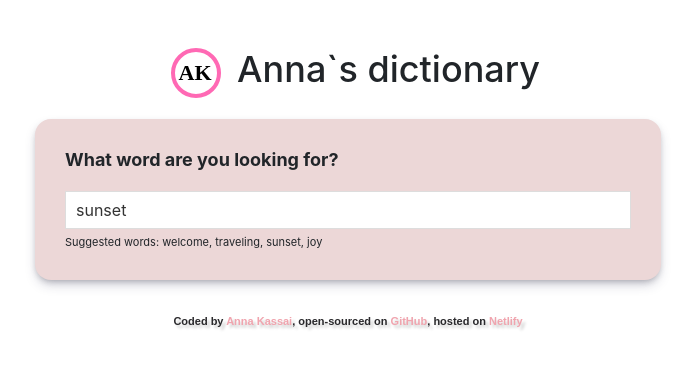
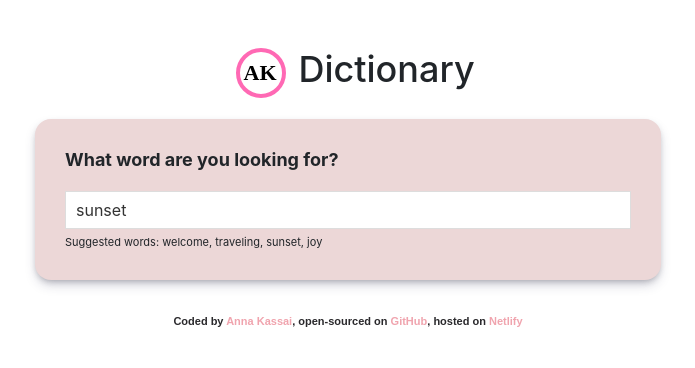
Before and after one commit to annakassai/dictionary_project, a React (Create React App) app: page / in a window 1280 px wide. Shown: the top 368 px of the page, without its empty margins (292-987 px from the left). Built offline with nearby package versions, Linux system fonts and the light colour scheme; no server answers.

Commit message:
Style tweaks,  removed unnecessary elements

```diff
--- a/src/App.css
+++ b/src/App.css
@@ -1,11 +1,11 @@
 body {
   background:#ffffff;
   max-width: 650px;
-  margin:0 auto;
+  margin:20px auto;
 }
 
 .App .svglogo {
-  margin-right: 16px;
+  margin-right: 12px;
 }
 
 .App h1 {
@@ -25,15 +25,12 @@ body {
   display: block;
   text-align: left;
   margin: 0 auto;
-  max-width: 440px;
-  max-height: fit-content;
   font-size: 11px;
   font-weight: 580;
   font-family: 'Public Sans', sans-serif;
   text-align: center;
   line-height: 2;
   color: #2a292c;
-  text-shadow: 3px 3px 3px rgba(0, 0, 0, 0.2);
 }
 
 .linkedin-link,.github-link,.netlify-link {
@@ -48,3 +45,16 @@ body {
   opacity: 0.9;
   cursor: pointer;
 }
+
+@media (max-with:900px) {
+    h1 {
+      font-size: 14px;
+    }
+
+    .App .svglogo {
+      display: left;
+      margin-right: 0;
+    }
+
+
+}
--- a/src/App.js
+++ b/src/App.js
@@ -6,12 +6,12 @@ export default function App() {
     <div className="App">
       <div className="container">
         <header className="App-header">
-        <div class="d-flex justify-content-center mt-5">
+        <div className="d-flex justify-content-center mt-5">
           <svg width="65" height="50" className="svglogo">
-              <circle cx="40" cy="25" r="23" fill="none" stroke="#ff69b4" stroke-width="4"/>
-              <text x="60%" y="50%" text-anchor="middle" fill="#000000" font-size="22px" font-family="Playfair Display" font-weight="600" dy=".3em">AK</text>
+              <circle cx="40" cy="25" r="23" fill="none" stroke="#ff69b4" strokeWidth="4"/>
+              <text x="60%" y="50%" textAnchor="middle" fill="#000000" fontSize="22px" fontFamily="Playfair Display" fontWeight="600" dy=".3em">AK</text>
           </svg>
-          <h1 className="text-center">Anna`s dictionary</h1>
+          <h1 className="text-center">Dictionary</h1>
         </div>
         </header>
         <main>
--- a/src/Meaning.css
+++ b/src/Meaning.css
@@ -4,8 +4,17 @@
     line-height: 1.5;
 }
 
+.Meaning .definition {
+    text-align:left;
+}
+
 .Meaning .example {
     color:#70757a;
     font-style: italic;
     margin-top: 10px;
+    text-align:left;
 }
+
+.Meaning .example:first-letter, .definition:first-letter{
+    text-transform: capitalize;
+}
--- a/src/Synonyms.css
+++ b/src/Synonyms.css
@@ -5,6 +5,7 @@
 }
 
 .Synonyms li {
-    display: inline;
-    padding-right: 10px;
+    display: inline-block;
+    padding-right: 8px;
+    font-weight: 600;
 }
--- a/src/index.js
+++ b/src/index.js
@@ -11,7 +11,4 @@ ReactDOM.render(
   document.getElementById('root')
 );
 
-// If you want to start measuring performance in your app, pass a function
-// to log results (for example: reportWebVitals(console.log))
-// or send to an analytics endpoint. Learn more: https://bit.ly/CRA-vitals
 reportWebVitals();
```
Also changed, not shown: public/index.html (+0 -23 lines).
